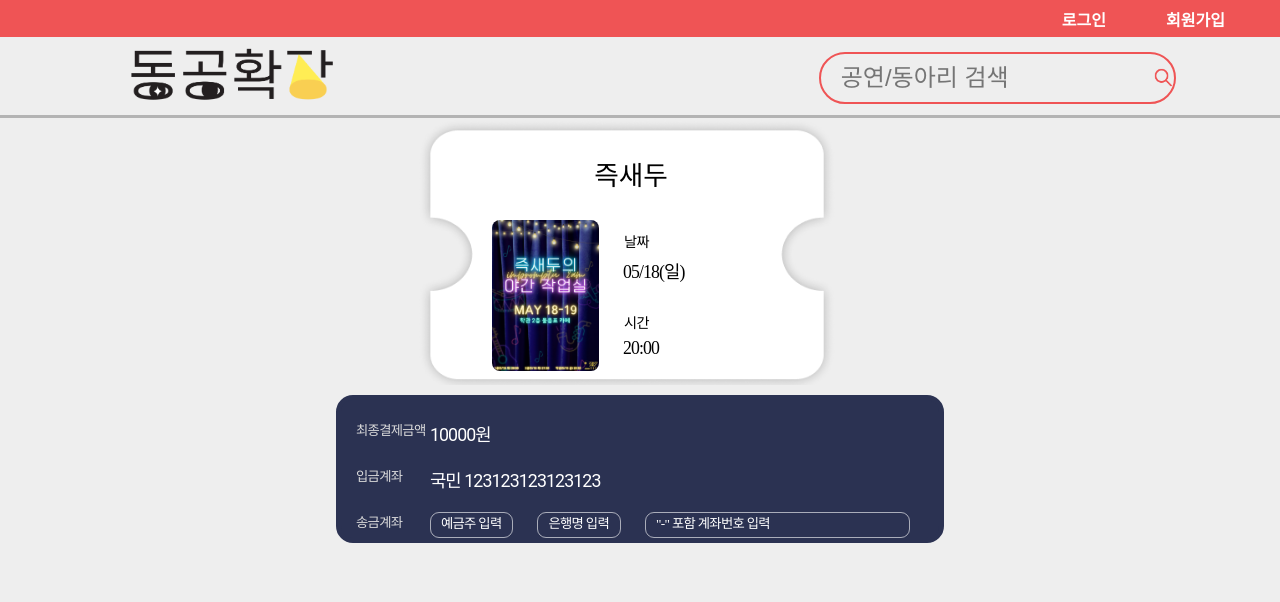
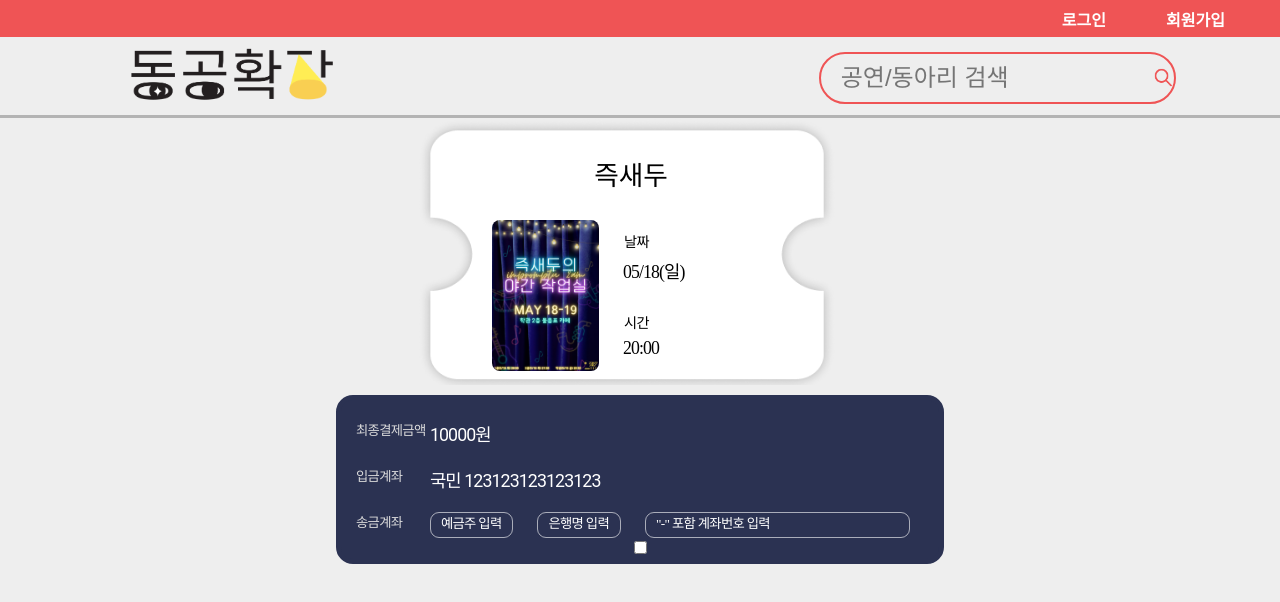
Before and after one commit to chanhk-im/pupil-dilation, a React (Create React App) app: page /payment in a window 1280 px wide. Shown: the top 602 px of the page. Built offline with nearby package versions, Linux system fonts and the light colour scheme; no server answers.

Commit message:
input 넣었습니다

```diff
--- a/src/components/Seats/Pay/PaymentPage.js
+++ b/src/components/Seats/Pay/PaymentPage.js
@@ -69,6 +69,9 @@ function PaymentPage() {
                             ></input>
                         </div>
                     </div>
+                    <div className="sending-check">
+                        <input className="confirm-send" type="checkbox"></input>
+                    </div>
                 </div>
             </div>
         </div>
```
